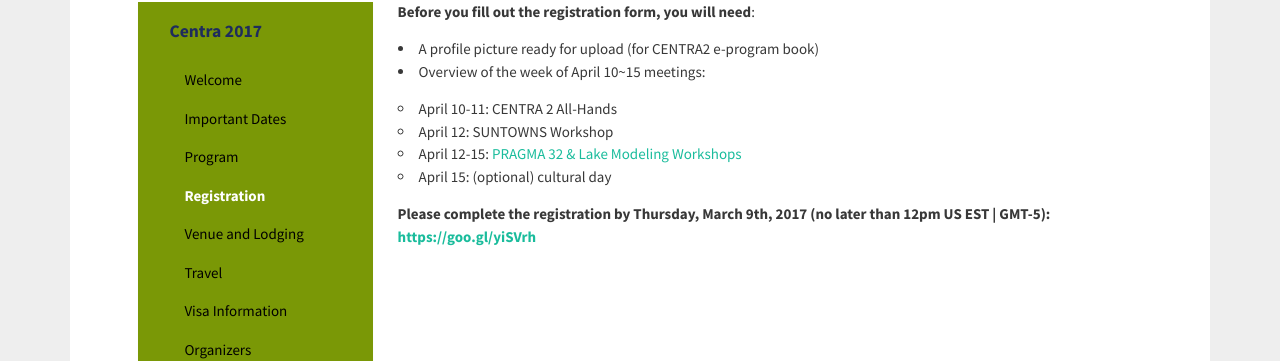
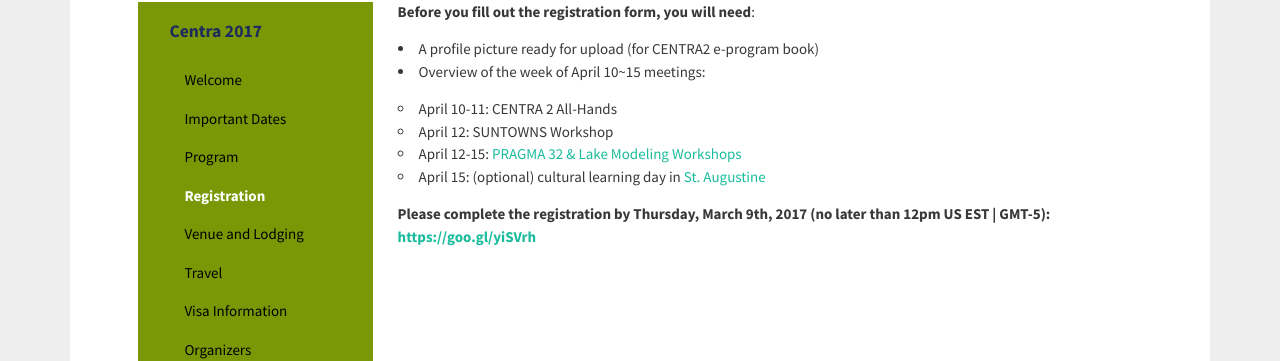
Before and after one commit to hmchou56/centra8, a Jekyll site: the page built from centra2/registration.md, in a window 1280 px wide. Shown: the part 421-782 px from the top of the page. Built offline with Jekyll 4.4.1, drawn with Linux system fonts in a browser that asks for light colours; nearby versions of some CDN libraries.

Commit message:
added April 15 info

```diff
--- a/centra2/registration.md
+++ b/centra2/registration.md
@@ -16,7 +16,7 @@
  <li>April 10-11: CENTRA 2 All-Hands</li>
  <li>April 12: SUNTOWNS Workshop</li>
  <li>April 12-15: <a href="http://www.pragma-grid.net/pragma32/" target="_blank">PRAGMA 32 & Lake Modeling Workshops</a></li>
- <li>April 15: (optional) cultural day</li>
+ <li>April 15: (optional) cultural learning day in <a href="https://en.wikipedia.org/wiki/St._Augustine,_Florida" target="_blank">St. Augustine</a></li>
 </ul>
 
 <strong>Please complete the registration by Thursday, March 9th, 2017 (no later than 12pm US EST | GMT-5)<strong>: <a href="https://goo.gl/yiSVrh" target="_blank">https://goo.gl/yiSVrh</a>
```
